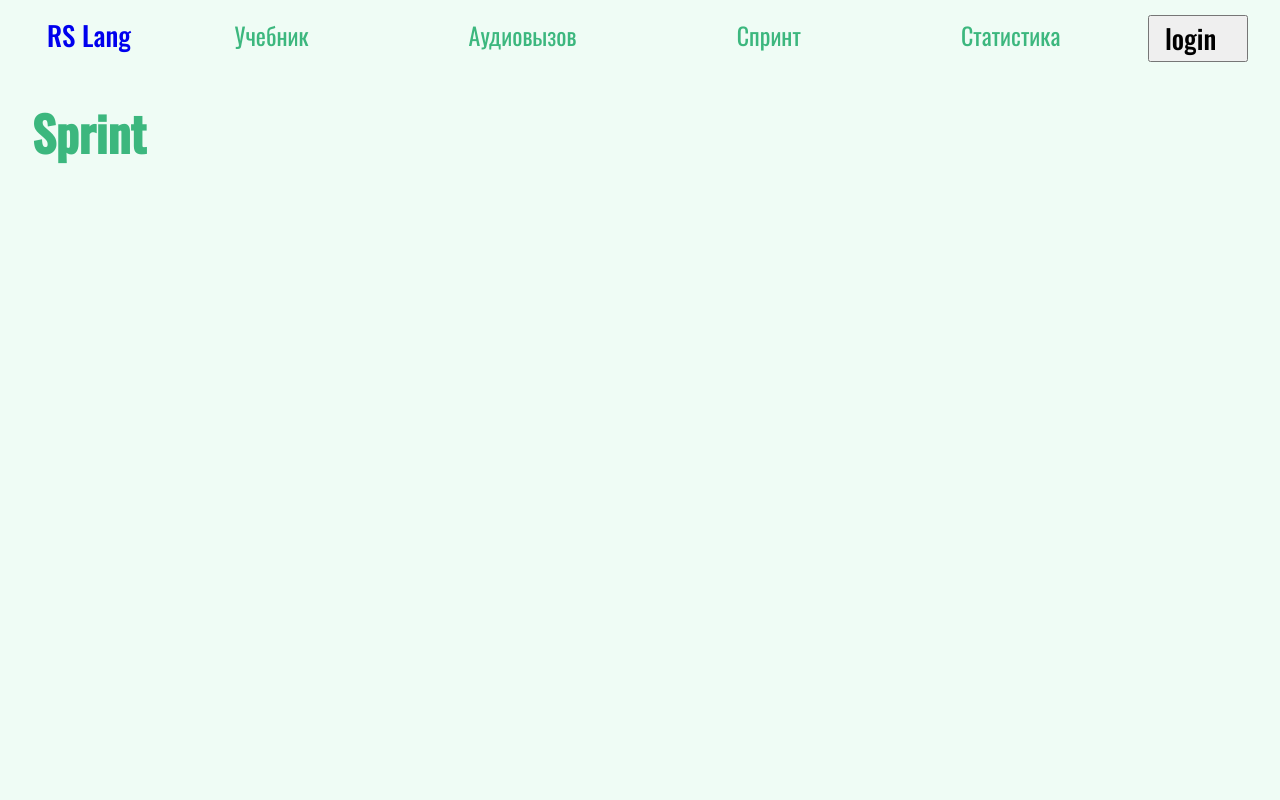
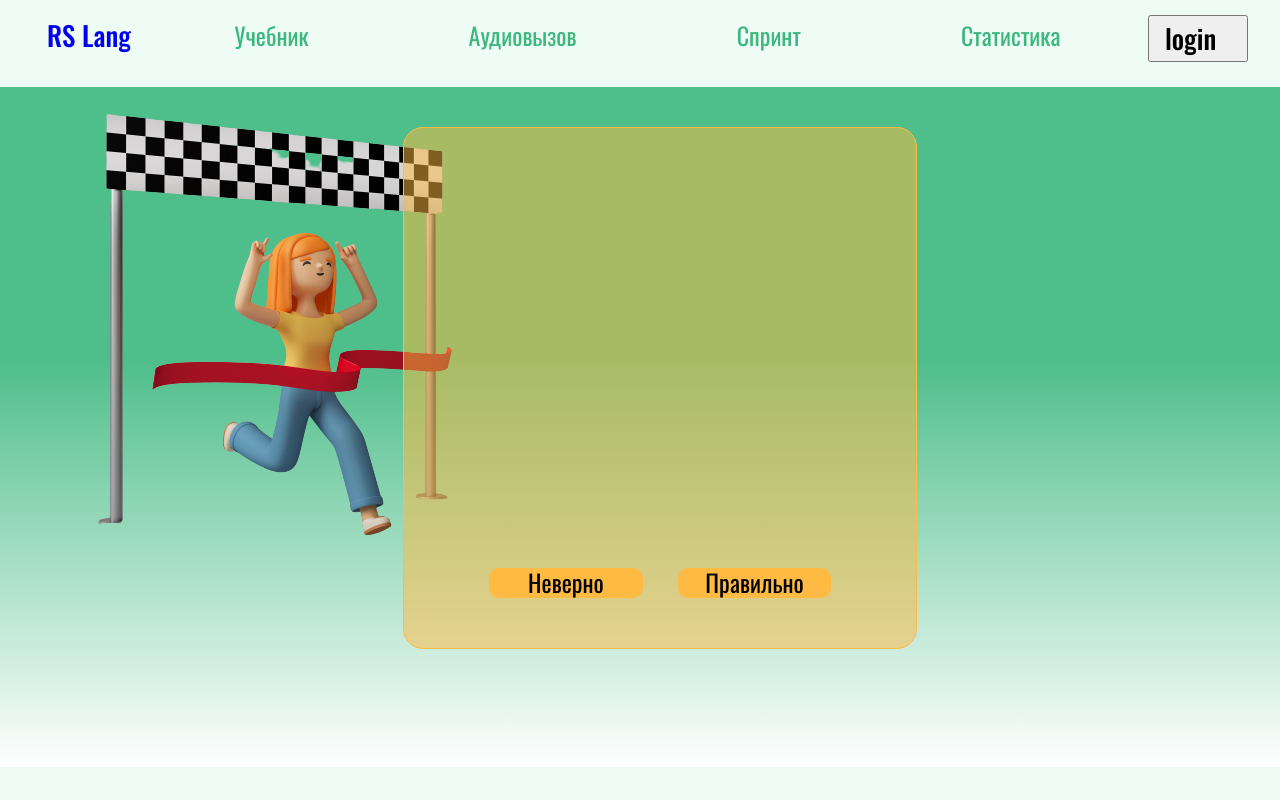
Before and after one commit to Todd89/rslang, a React (Create React App) app: page /sprint in a window 1280 px wide. Built offline with nearby package versions, Linux system fonts and the light colour scheme.

Commit message:
feat: realize html part of sprint-page

```diff
--- /dev/null
+++ b/src/components/sprint-page/game-block/game-block.css
@@ -0,0 +1,34 @@
+.game-sprint-block {
+  background-color:  rgba(255, 186, 67, .5);
+  position: absolute;
+  margin-left: 29vw;
+  margin-top: 5vh;
+  height: 65vh;
+  width: 40vw;
+  border: 1px solid #ffba43;
+  border-radius: 20px;
+}
+
+.game-sprint-block__top-lights{
+  height: 15%;
+}
+
+.game-sprint-block__quastion{
+  height: 60%;
+}
+
+.game-sprint-block__buttons-block {
+  display: flex;
+  justify-content: center;
+  align-items: center;
+  column-gap: 35px;
+  height: 25%;
+}
+
+.game-sprint-block__button {
+  width: 30%;
+  outline: none;
+  border: none;
+  background-color: #ffba43;
+  border-radius: 10px;
+}
--- /dev/null
+++ b/src/components/sprint-page/game-block/game-block.tsx
@@ -0,0 +1,16 @@
+import './game-block.css';
+
+const GameBlock: React.FC = () => {
+  return (
+      <div className='game-sprint-block'>
+        <div className='game-sprint-block__top-lights'></div>
+        <div className='game-sprint-block__quastion'></div>
+        <div className='game-sprint-block__buttons-block'>
+          <button className='game-sprint-block__button game-sprint-block__button_wrong'>Неверно</button>
+          <button className='game-sprint-block__button game-sprint-block__button_right'>Правильно</button>
+        </div>
+      </div>
+      )
+    };
+
+export default GameBlock;
--- /dev/null
+++ b/src/components/sprint-page/main-block/main-block.css
@@ -0,0 +1,5 @@
+.main-sprint-block {
+  flex-grow: 1;
+  height: 85vh;
+  background: linear-gradient(180deg, rgba(60,183,126,0.896796218487395) 40%, rgba(255,255,255,1) 100%);
+}
--- /dev/null
+++ b/src/components/sprint-page/main-block/main-block.tsx
@@ -0,0 +1,21 @@
+import GameBlock from '../game-block/game-block';
+import httpClient  from '../../../services/http-client';
+import './main-block.css'
+
+const MainBlock: React.FC = () => {
+
+  return (
+      <main className='main-sprint-block'>
+        <div className='sprint-container container'>
+        <div>
+          <img
+            src='/assets/images/png/sprint_girl.png' alt="girl"
+          />
+        </div>
+        <GameBlock />
+        </div>
+      </main>
+  );
+};
+
+export default MainBlock;
--- /dev/null
+++ b/src/components/sprint-page/sprint-page.css
@@ -0,0 +1,6 @@
+
+.main-sprint-block {
+  flex-grow: 1;
+  height: 85vh;
+  background: linear-gradient(180deg, rgba(60,183,126,0.896796218487395) 40%, rgba(255,255,255,1) 100%);
+}
--- a/src/components/sprint-page/sprint-page.tsx
+++ b/src/components/sprint-page/sprint-page.tsx
@@ -1,17 +1,18 @@
 import Header from "../header/header";
+import MainBlock from './main-block/main-block';
+import httpClient from "../../services/http-client";
+import { Statistic, Settings, User, UserData, UserWord } from '../../interface/interface'
+
+import "./sprint-page.css";
+
 
 const SprintPage: React.FC = () => {
   return (
     <>
       <Header />
-
-      <main>
-        <div className="container">
-          <h1>Sprint</h1>
-        </div>
-      </main>
+      <MainBlock />
     </>
   );
-}
+};
 
 export default SprintPage;
```
Also changed, not shown: public/assets/images/png/sprint_girl.png (added).
